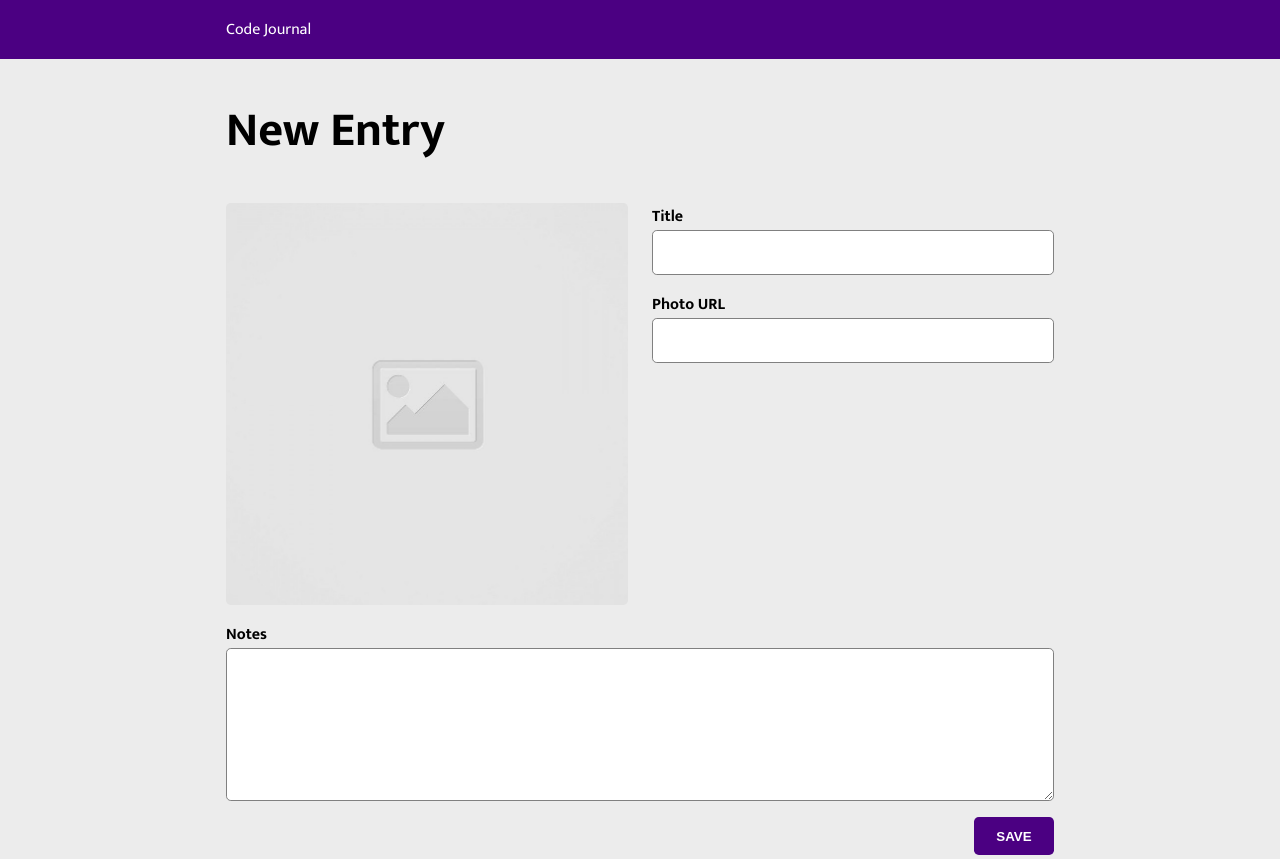
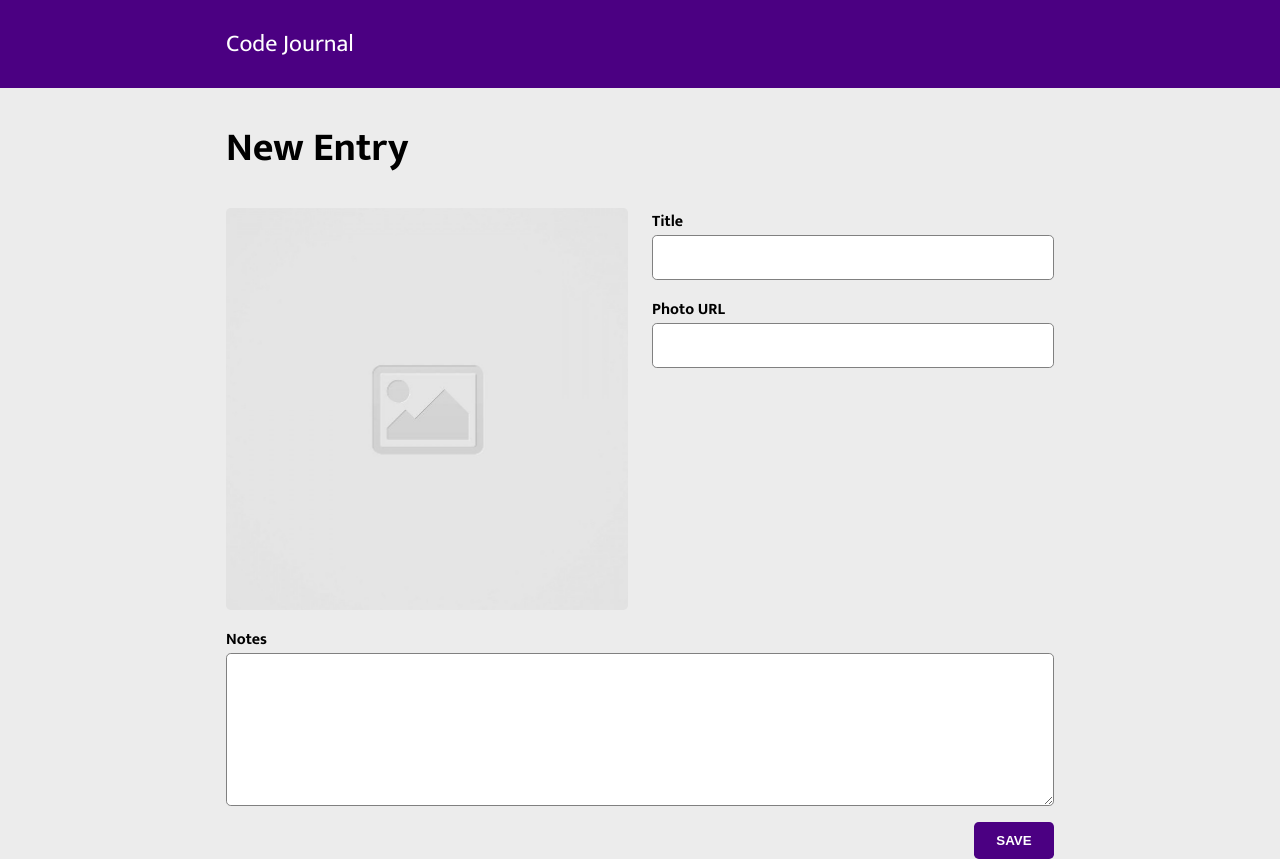
Before and after one commit to byu014/code-journal, a website: page index.html in a window 1280 px wide. Both pictures are taken after typing "Sample", "Sample", "Sample" into the empty fields and a click on the button "SAVE". Drawn offline with Linux system fonts and the light colour scheme.

Commit message:
Remove all CSS styling that had no affect or was otherwise unnecessary. #1

```diff
--- a/css/styles.css
+++ b/css/styles.css
@@ -6,12 +6,7 @@ body {
 }
 
 h1 {
-  font-size: 3rem;
-}
-
-header {
-  font-weight: normal;
-  overflow: auto;
+  font-size: 2.5rem;
 }
 
 img {
@@ -37,6 +32,8 @@ img {
   display: flex;
   align-items: center;
   color: white;
+  font-weight: normal;
+  font-size: 1.5rem;
 }
 
 .user-input {
--- a/js/main.js
+++ b/js/main.js
@@ -19,7 +19,7 @@ $form.addEventListener('submit', event => {
   newEntry[$inputs.title.name] = $inputs.title.value;
   newEntry[$inputs.photoUrl.name] = $inputs.photoUrl.value;
   newEntry[$inputs.notes.name] = $inputs.notes.value;
-  newEntry.id = allData.nextEntryId++;
+  newEntry.entryId = allData.nextEntryId++;
   allData.entries = [newEntry, ...allData.entries];
   $imagePreview.src = 'images/placeholder-image-square.jpg';
   event.target.reset();
```
